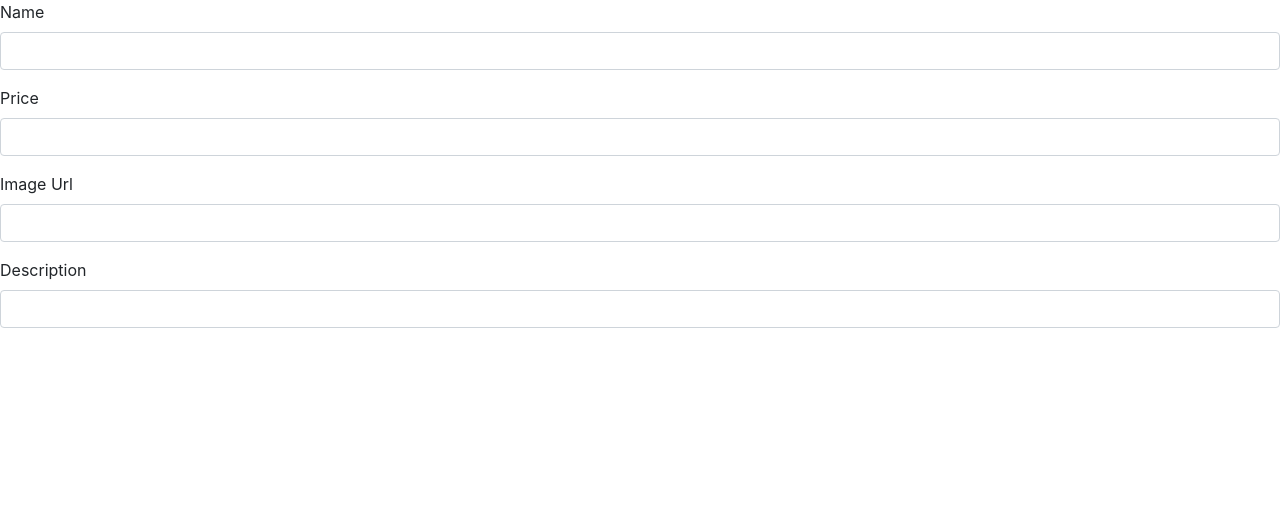
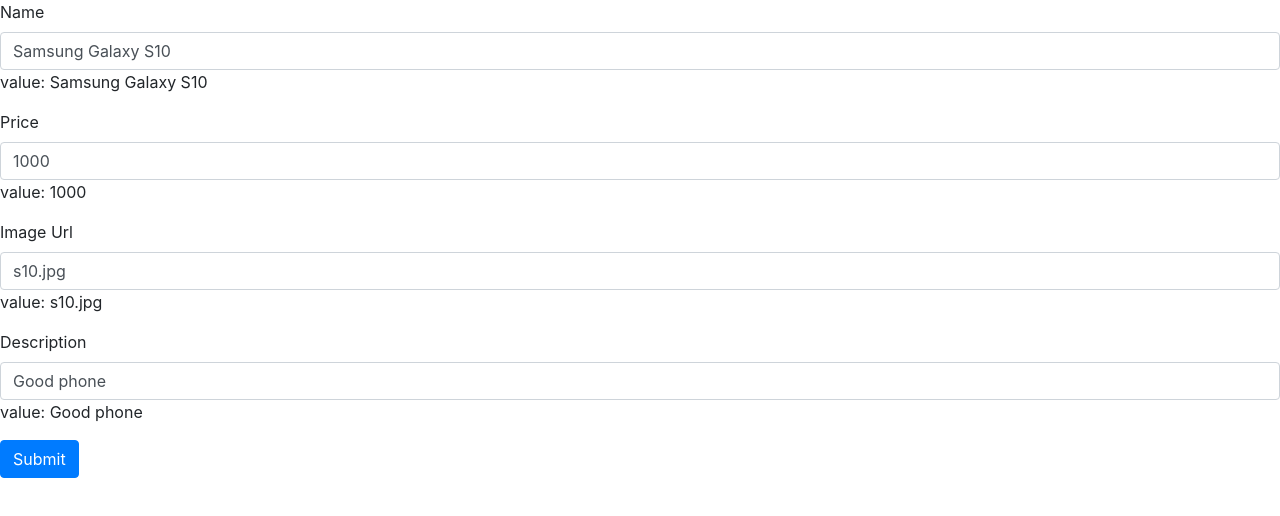
Before and after one commit to Arifdamar/Angular, an Angular app in the folder example/: page / in a window 1280 px wide. Shown: the top 516 px of the page. Built offline with nearby package versions, Linux system fonts and the light colour scheme.

Commit message:
FormControl

```diff
--- a/example/src/app/app.module.ts
+++ b/example/src/app/app.module.ts
@@ -10,7 +10,8 @@
   ],
   imports: [
     BrowserModule,
-    ReactiveFormsModule
+    ReactiveFormsModule,
+    FormsModule
   ],
   providers: [],
   bootstrap: [ProductComponent]
--- a/example/src/app/product.component.html
+++ b/example/src/app/product.component.html
@@ -2,22 +2,28 @@
 
   <div class="form-group">
     <label>Name</label>
-    <input class="form-control">
+    <input class="form-control" [formControl]="name">
+    value: {{ name.value }}
   </div>
 
   <div class="form-group">
     <label>Price</label>
-    <input class="form-control">
+    <input class="form-control" [formControl]="price">
+    value: {{ price.value }}
   </div>
 
   <div class="form-group">
     <label>Image Url</label>
-    <input class="form-control">
+    <input class="form-control" [formControl]="imageUrl">
+    value: {{ imageUrl.value }}
   </div>
 
   <div class="form-group">
     <label>Description</label>
-    <input class="form-control">
+    <input class="form-control" [formControl]="description">
+    value: {{ description.value }}
   </div>
 
+  <button type="submit" class="btn btn-primary" (click)="updateName()">Submit</button>
+
 </form>
--- a/example/src/app/product.component.ts
+++ b/example/src/app/product.component.ts
@@ -1,7 +1,7 @@
 import { Component } from '@angular/core';
 import { ProductRepository } from './repository.model';
 import { Product } from './product.model';
-import { NgForm } from '@angular/forms';
+import { NgForm, FormControl } from '@angular/forms';
 
 @Component({
     selector: 'app',
@@ -9,5 +9,12 @@
     styleUrls: ['./product.component.css']
 })
 export class ProductComponent {
+    name = new FormControl('Samsung Galaxy S10');
+    price = new FormControl('1000');
+    imageUrl = new FormControl('s10.jpg');
+    description = new FormControl('Good phone');
 
+    updateName() {
+        this.name.setValue('Samsung Galaxy S10+');
+    }
 }
```
